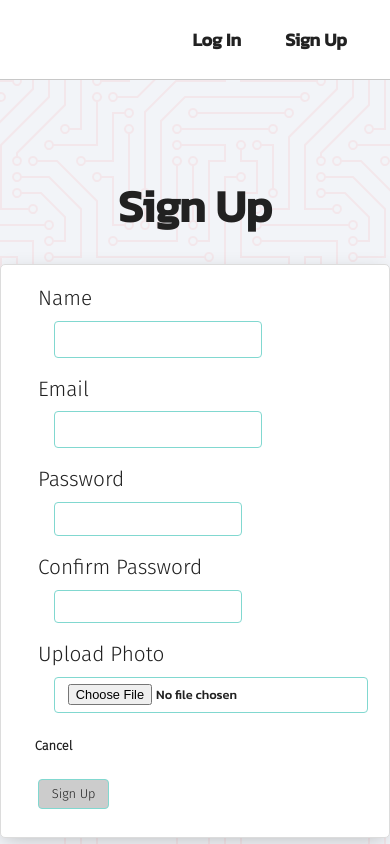
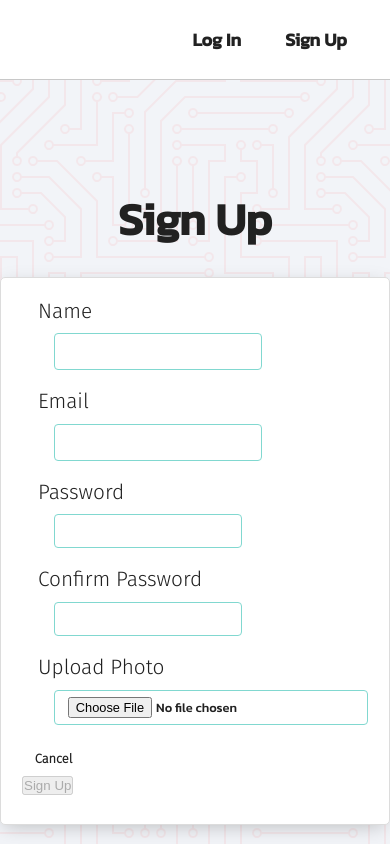
Before and after one commit to ronrain/Campus-Connect-front-end, a React (Vite) app: page /auth/signup in a window 390 px wide. Built offline with nearby package versions, Linux system fonts and the light colour scheme; no server answers.

Commit message:
update buttons on pages that have buttons

```diff
--- a/src/components/SearchForm/SearchForm.module.css
+++ b/src/components/SearchForm/SearchForm.module.css
@@ -73,7 +73,7 @@ body {
     }
   }
   .input {
-    font-family: 'Inconsolata', monospace;
+    font-family: var(--secondary-text);
     position: absolute;
     margin: auto;
     top: 0;
@@ -130,7 +130,6 @@ body {
   }
 }
 
-
 @media only screen and (min-width: 1024px) {
   .input[type="text"],
   .button {
--- a/src/pages/ChangePassword/ChangePassword.jsx
+++ b/src/pages/ChangePassword/ChangePassword.jsx
@@ -75,7 +75,7 @@ const ChangePassword = ({ handleAuthEvt }) => {
           <div className={styles.link}>
             <Link to="/">Cancel</Link>
           </div>
-          <button className={styles.button} disabled={isFormInvalid()}>
+          <button className={styles.button30} disabled={isFormInvalid()}>
             Change Password
           </button>
         </div>
--- a/src/pages/ChangePassword/ChangePassword.module.css
+++ b/src/pages/ChangePassword/ChangePassword.module.css
@@ -31,7 +31,7 @@
 }
 
 input[type="password"],
-button {
+.button30 {
   width: 100%;
   padding: 0.6rem 1rem;
   border: 1px solid var(--theme-green);
@@ -46,17 +46,49 @@ input[type="password"]:focus {
   box-shadow: 0 0 15px var(--theme-green);
 }
 
-button {
-  background-color: var(--theme-pink);
-  color: var(--main-text-color);
+.button30 {
+  align-items: center;
+  appearance: none;
+  background-color: #FCFCFD;
+  border-radius: 4px;
+  border-width: 0;
+  box-shadow: rgba(45, 35, 66, 0.4) 0 2px 4px,rgba(45, 35, 66, 0.3) 0 7px 13px -3px,#D6D6E7 0 -3px 0 inset;
+  box-sizing: border-box;
+  color: #36395A;
   cursor: pointer;
-  margin-top: 1.2rem;
-  font-family: var(--secondary-text);
-  display: flex;
+  display: inline-flex;
+  font-family: "JetBrains Mono",monospace;
+  height: 48px;
+  justify-content: center;
+  line-height: 1;
+  list-style: none;
+  overflow: hidden;
+  padding-left: 16px;
+  padding-right: 16px;
+  position: relative;
+  text-align: left;
+  text-decoration: none;
+  transition: box-shadow .15s,transform .15s;
+  user-select: none;
+  -webkit-user-select: none;
+  touch-action: manipulation;
+  white-space: nowrap;
+  will-change: box-shadow,transform;
+  font-size: 18px;
 }
 
-button:hover {
-  background-color: var(--theme-green);
+.button30:focus {
+  box-shadow: #D6D6E7 0 0 0 1.5px inset, rgba(45, 35, 66, 0.4) 0 2px 4px, rgba(45, 35, 66, 0.3) 0 7px 13px -3px, #D6D6E7 0 -3px 0 inset;
+}
+
+.button30:hover {
+  box-shadow: rgba(45, 35, 66, 0.4) 0 4px 8px, rgba(45, 35, 66, 0.3) 0 7px 13px -3px, #D6D6E7 0 -3px 0 inset;
+  transform: translateY(-2px);
+}
+
+.button30:active {
+  box-shadow: #D6D6E7 0 3px 7px inset;
+  transform: translateY(2px);
 }
 
 /* button:disabled {
@@ -84,7 +116,7 @@ button:hover {
     font-size: 1.9rem;
   }
   input[type="password"],
-  button,
+  .button30,
   .link a {
     font-size: 1.3rem;
   }
@@ -98,7 +130,7 @@ button:hover {
     font-size: 1.6rem;
   }
   input[type="password"],
-  button,
+  .button30,
   .link a {
     font-size: 1.1rem;
   }
@@ -112,7 +144,7 @@ button:hover {
     font-size: 1.3rem;
   }
   input[type="password"],
-  button,
+  .button30,
   .link a {
     font-size: 0.8rem;
     padding: 0.4rem 0.8rem;
@@ -121,7 +153,7 @@ button:hover {
   h1,
   .label,
   input[type="password"],
-  button{
+  .button30{
     margin-left: 1rem;
   }
 }
--- a/src/pages/Login/Login.jsx
+++ b/src/pages/Login/Login.jsx
@@ -70,7 +70,7 @@ const LoginPage = ({ handleAuthEvt }) => {
         <div className={styles.link}>
             <Link to="/">Cancel</Link>
           </div>
-          <button className={styles.button} disabled={isFormInvalid()}>
+          <button className={styles.button-30} disabled={isFormInvalid()}>
             Log In
           </button>
         </div>
--- a/src/pages/Login/Login.module.css
+++ b/src/pages/Login/Login.module.css
@@ -47,21 +47,49 @@ input[type="password"]:focus {
   box-shadow: 0 0 15px var(--theme-green);
 }
 
-button {
-  background-color: var(--theme-pink);
-  color: var(--main-text-color);
+.button30 {
+  align-items: center;
+  appearance: none;
+  background-color: #FCFCFD;
+  border-radius: 4px;
+  border-width: 0;
+  box-shadow: rgba(45, 35, 66, 0.4) 0 2px 4px,rgba(45, 35, 66, 0.3) 0 7px 13px -3px,#D6D6E7 0 -3px 0 inset;
+  box-sizing: border-box;
+  color: #36395A;
   cursor: pointer;
-  margin-top: 1.2rem;
+  display: inline-flex;
   font-family: var(--secondary-text);
+  height: 48px;
+  justify-content: center;
+  line-height: 1;
+  list-style: none;
+  overflow: hidden;
+  padding-left: 16px;
+  padding-right: 16px;
+  position: relative;
+  text-align: left;
+  text-decoration: none;
+  transition: box-shadow .15s,transform .15s;
+  user-select: none;
+  -webkit-user-select: none;
+  touch-action: manipulation;
+  white-space: nowrap;
+  will-change: box-shadow,transform;
+  font-size: 18px;
 }
 
-button:hover {
-  background-color: var(--theme-green);
+.button30:focus {
+  box-shadow: #D6D6E7 0 0 0 1.5px inset, rgba(45, 35, 66, 0.4) 0 2px 4px, rgba(45, 35, 66, 0.3) 0 7px 13px -3px, #D6D6E7 0 -3px 0 inset;
 }
 
-button:disabled {
-  background-color: #ccc;
-  cursor: not-allowed;
+.button30:hover {
+  box-shadow: rgba(45, 35, 66, 0.4) 0 4px 8px, rgba(45, 35, 66, 0.3) 0 7px 13px -3px, #D6D6E7 0 -3px 0 inset;
+  transform: translateY(-2px);
+}
+
+.button30:active {
+  box-shadow: #D6D6E7 0 3px 7px inset;
+  transform: translateY(2px);
 }
 
 .link a {
@@ -85,7 +113,7 @@ button:disabled {
   }
   input[type="text"],
   input[type="password"],
-  button,
+  .button30 ,
   .link a {
     font-size: 1.6rem;
   }
@@ -100,7 +128,7 @@ button:disabled {
   }
   input[type="text"],
   input[type="password"],
-  button,
+  .button30,
   .link a {
     font-size: 1.3rem;
   }
@@ -115,7 +143,7 @@ button:disabled {
   }
   input[type="text"],
   input[type="password"],
-  button,
+  .button30,
   .link a {
     font-size: 0.9rem;
     padding: 0.4rem 0.8rem;
@@ -125,7 +153,7 @@ button:disabled {
   .label,
   input[type="text"],
   input[type="password"],
-  button {
+  .button30  {
     margin-left: 1rem;
   }
 }
--- a/src/pages/SchoolServices/SchoolList.jsx
+++ b/src/pages/SchoolServices/SchoolList.jsx
@@ -41,7 +41,9 @@ const SchoolList = () => {
   return (
       <>
           <SearchForm handleSchoolSearch={handleSchoolSearch}/>
+          <div className={styles.button-30}>
           <button onClick={refreshList}>Refresh</button>
+          </div>
           <div className={styles.container}>
               {schools.map(school => <SchoolDetails key={school.id} school={school} />)}
           </div>
--- a/src/pages/SchoolServices/SchoolList.module.css
+++ b/src/pages/SchoolServices/SchoolList.module.css
@@ -54,3 +54,48 @@ p {
   text-align: center;
   padding: 0.5rem 0;
 }
+
+.button30 {
+  align-items: center;
+  appearance: none;
+  background-color: #FCFCFD;
+  border-radius: 4px;
+  border-width: 0;
+  box-shadow: rgba(45, 35, 66, 0.4) 0 2px 4px,rgba(45, 35, 66, 0.3) 0 7px 13px -3px,#D6D6E7 0 -3px 0 inset;
+  box-sizing: border-box;
+  color: #36395A;
+  cursor: pointer;
+  display: inline-flex;
+  font-family: var(--secondary-text);
+  height: 48px;
+  justify-content: center;
+  line-height: 1;
+  list-style: none;
+  overflow: hidden;
+  padding-left: 16px;
+  padding-right: 16px;
+  position: relative;
+  text-align: left;
+  text-decoration: none;
+  transition: box-shadow .15s,transform .15s;
+  user-select: none;
+  -webkit-user-select: none;
+  touch-action: manipulation;
+  white-space: nowrap;
+  will-change: box-shadow,transform;
+  font-size: 18px;
+}
+
+.button30:focus {
+  box-shadow: #D6D6E7 0 0 0 1.5px inset, rgba(45, 35, 66, 0.4) 0 2px 4px, rgba(45, 35, 66, 0.3) 0 7px 13px -3px, #D6D6E7 0 -3px 0 inset;
+}
+
+.button30:hover {
+  box-shadow: rgba(45, 35, 66, 0.4) 0 4px 8px, rgba(45, 35, 66, 0.3) 0 7px 13px -3px, #D6D6E7 0 -3px 0 inset;
+  transform: translateY(-2px);
+}
+
+.button30:active {
+  box-shadow: #D6D6E7 0 3px 7px inset;
+  transform: translateY(2px);
+}
--- a/src/pages/Signup/Signup.jsx
+++ b/src/pages/Signup/Signup.jsx
@@ -127,7 +127,7 @@ const Signup = ({ handleAuthEvt }) => {
             <Link to="/">Cancel</Link>
           </div>
             <button
-              className={styles.button}
+              className={styles.button-30}
               disabled={ isFormInvalid() || isSubmitted }
             >
               {!isSubmitted ? 'Sign Up' : '🚀 Sending...'}
--- a/src/pages/Signup/Signup.module.css
+++ b/src/pages/Signup/Signup.module.css
@@ -32,8 +32,7 @@
 
 input[type="text"],
 input[type="password"],
-input[type="file"],
-button {
+input[type="file"] {
   width: 100%;
   padding: 0.6rem 1rem;
   border: 1px solid var(--theme-green);
@@ -50,17 +49,49 @@ input[type="file"]:focus {
   box-shadow: 0 0 15px var(--theme-green);
 }
 
-button {
-  background-color: var(--theme-pink);
-  color: var(--main-text-color);
+.button30 {
+  align-items: center;
+  appearance: none;
+  background-color: #FCFCFD;
+  border-radius: 4px;
+  border-width: 0;
+  box-shadow: rgba(45, 35, 66, 0.4) 0 2px 4px,rgba(45, 35, 66, 0.3) 0 7px 13px -3px,#D6D6E7 0 -3px 0 inset;
+  box-sizing: border-box;
+  color: #36395A;
   cursor: pointer;
-  margin-top: 1.2rem;
+  display: inline-flex;
   font-family: var(--secondary-text);
-  display: flex;
+  height: 48px;
+  justify-content: center;
+  line-height: 1;
+  list-style: none;
+  overflow: hidden;
+  padding-left: 16px;
+  padding-right: 16px;
+  position: relative;
+  text-align: left;
+  text-decoration: none;
+  transition: box-shadow .15s,transform .15s;
+  user-select: none;
+  -webkit-user-select: none;
+  touch-action: manipulation;
+  white-space: nowrap;
+  will-change: box-shadow,transform;
+  font-size: 18px;
 }
 
-button:hover {
-  background-color: var(--theme-green);
+.button30:focus {
+  box-shadow: #D6D6E7 0 0 0 1.5px inset, rgba(45, 35, 66, 0.4) 0 2px 4px, rgba(45, 35, 66, 0.3) 0 7px 13px -3px, #D6D6E7 0 -3px 0 inset;
+}
+
+.button30:hover {
+  box-shadow: rgba(45, 35, 66, 0.4) 0 4px 8px, rgba(45, 35, 66, 0.3) 0 7px 13px -3px, #D6D6E7 0 -3px 0 inset;
+  transform: translateY(-2px);
+}
+
+.button30:active {
+  box-shadow: #D6D6E7 0 3px 7px inset;
+  transform: translateY(2px);
 }
 
 /* button:disabled {
@@ -90,7 +121,7 @@ button:hover {
   input[type="text"],
   input[type="password"],
   input[type="file"],
-  button,
+  .button30,
   .link a {
     font-size: 1.3rem;
   }
@@ -106,7 +137,7 @@ button:hover {
   input[type="text"],
   input[type="password"],
   input[type="file"],
-  button,
+  .button30,
   .link a {
     font-size: 1.1rem;
   }
@@ -122,7 +153,7 @@ button:hover {
   input[type="text"],
   input[type="password"],
   input[type="file"],
-  button,
+  .button30,
   .link a {
     font-size: 0.8rem;
     padding: 0.4rem 0.8rem;
@@ -133,7 +164,7 @@ button:hover {
   input[type="text"],
   input[type="password"],
   input[type="file"],
-  button{
+  .button30{
     margin-left: 1rem;
   }
 }
```
